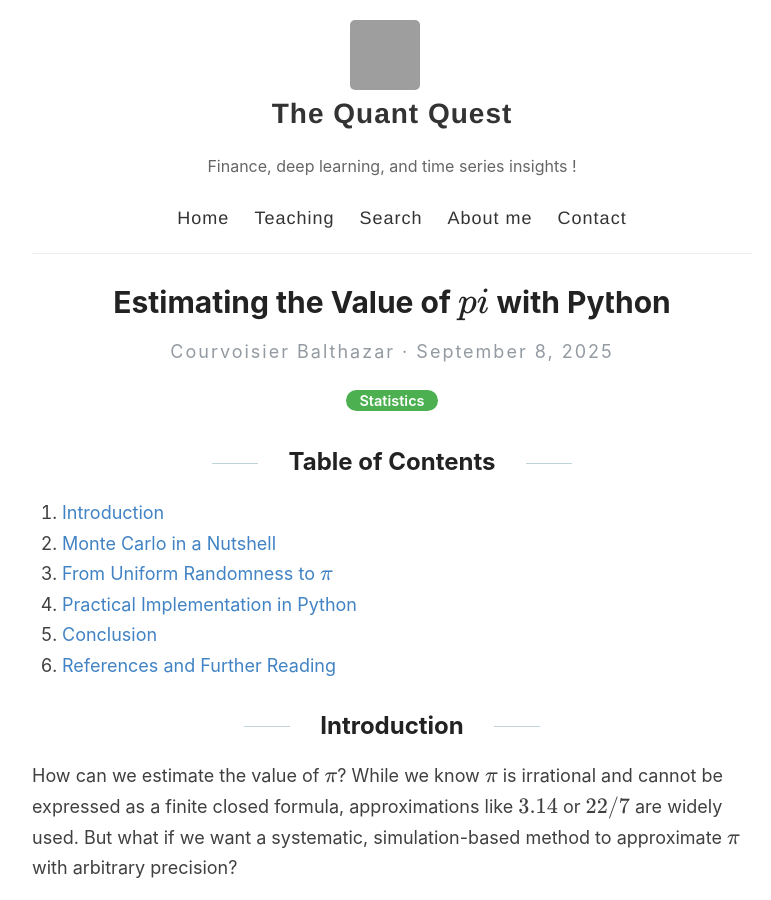
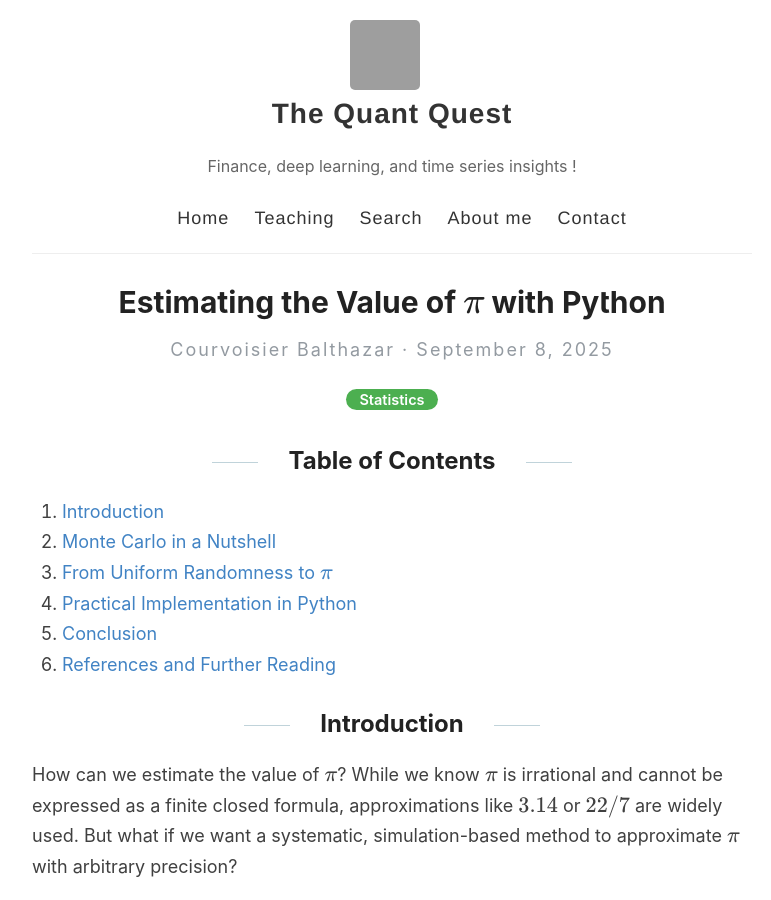
Before and after one commit to Zaltarba/blog, a Jekyll site: the page built from _posts/2025-09-08-PiEstimation.md, in a window 1280 px wide and 900 px high. Shown: the whole window, without its empty margins (248-1019 px from the left). Built offline with Jekyll 4.4.1, drawn with Linux system fonts in a browser that asks for light colours; formulas are drawn with MathJax 3; comment, search, counter and statistics services are not loaded.

```diff
--- a/_posts/2025-09-08-PiEstimation.md
+++ b/_posts/2025-09-08-PiEstimation.md
@@ -1,6 +1,6 @@
 ---
 layout: post
-title: Estimating the Value of $\\pi$ with Python
+title: Estimating the Value of $\pi$ with Python
 categories: [Statistics]
 excerpt: Let's explore how Monte Carlo methods allow us to approximate $\pi$ using Python.
 image: /thumbnails/PiEstimation.jpeg
```
